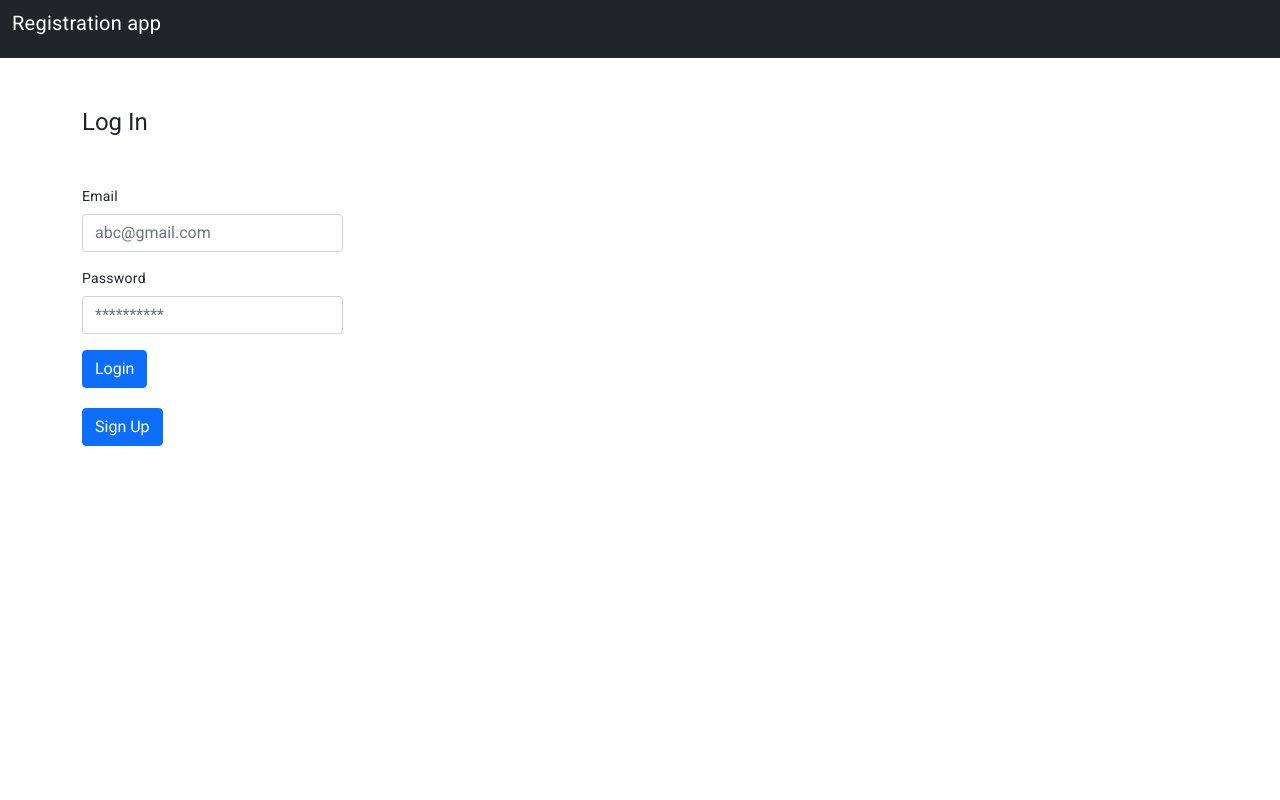
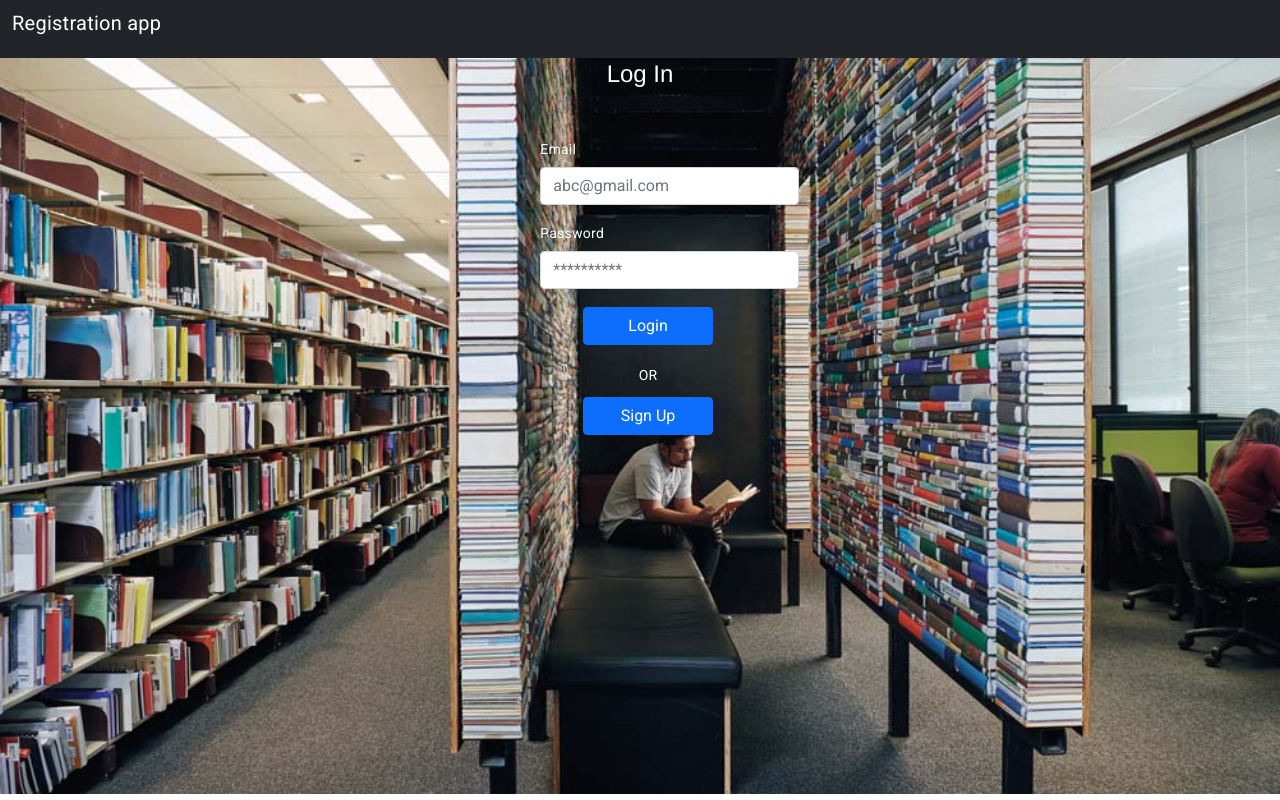
Before and after one commit to pawantripathi648/RegistrationAppUI, an Angular app: page / in a window 1280 px wide. Built offline with nearby package versions, Linux system fonts and the light colour scheme.

Commit message:
login decor

```diff
--- a/src/app/app-routing.module.ts
+++ b/src/app/app-routing.module.ts
@@ -12,6 +12,10 @@ const routes: Routes = [
     path: 'addEmployee',
     component: AddEmployeeComponent,
     canActivate: [AuthService],
+  },
+  {
+    path: 'signup',
+    component: AddEmployeeComponent,
   },
   {
     path: 'employee',
--- a/src/app/login/login.component.html
+++ b/src/app/login/login.component.html
@@ -1,25 +1,51 @@
+
 <nav class="navbar navbar-expand-lg navbar-dark bg-dark">
   <div class="container-fluid">
-    <p class="navbar-brand" >Registration app</p>
+    <p class="navbar-brand">Registration app</p>
   </div>
 </nav>
-<div class="container my-5 d-flex flex-column ">
-  <h1 class="mb-5">Log In</h1>
-  <div class="row ">
-    <div class="col-3">
-      <form (ngSubmit)="loginCheck()">
-        <div class="mb-3">
-          <label for="email" class="form-label">Email</label>
-          <input type="email" class="form-control" placeholder="abc@gmail.com" id="firstName" name="email" [(ngModel)]="logins.email">
-        </div>
-        <div class="mb-3">
-          <label for="password" class="form-label">Password</label>
-          <input type="password" class="form-control" id="password" name="password" placeholder="**********" [(ngModel)]="logins.password">
-        </div>
-        <button type="submit" class="btn btn-primary" mat-stroked-button>Login</button>
-        <br> <br>
-        <button type="submit" class="btn btn-primary" routerLink="addEmployee">Sign Up</button>
-      </form>
-    </div>
-  </div>
+<div class="container-fluid" style="
+background-image: url('assets/wall.jpg');
+height: 92%;
+background-repeat:no-repeat;
+  background-size: cover;
+  background-position: center;">
+  <h1 class="mb-5 text-center text-white " style="font-family: 'Franklin Gothic Medium', 'Arial Narrow', Arial, sans-serif;">Log In</h1>
+  <form (ngSubmit)="loginCheck()">
+    <table class=" col-10">
+      <tr>
+        <td></td>
+        <td>
+          <div class="mb-3 col-3 offset-md-6">
+            <label for="email" class="form-label text-white">Email</label>
+            <input type="email" class="form-control " placeholder="abc@gmail.com" id="firstName" name="email"
+              [(ngModel)]="logins.email">
+          </div>
+        </td>
+      </tr>
+      <tr>
+        <td></td>
+        <td>
+          <div class="mb-3 col-3 offset-md-6">
+            <label for="password" class="form-label text-white">Password</label>
+            <input type="password" class="form-control" id="password" name="password" placeholder="**********"
+              [(ngModel)]="logins.password">
+          </div>
+        </td>
+      </tr>
+      <tr>
+        <td></td>
+        <td>
+          <div class="mb-3  offset-md-6">
+            <button type="submit" class="btn btn-primary col-3 offset-md-1" mat-stroked-button>Login</button>
+            <br>
+            <br>
+            <p class=" col-5 text-center text-white">OR</p>
+
+            <button class="btn btn-primary col-3 offset-md-1" routerLink="signup">Sign Up</button>
+          </div>
+        </td>
+      </tr>
+    </table>
+  </form>
 </div>
```
Also changed, not shown: src/assets/wall.jpg (added).
